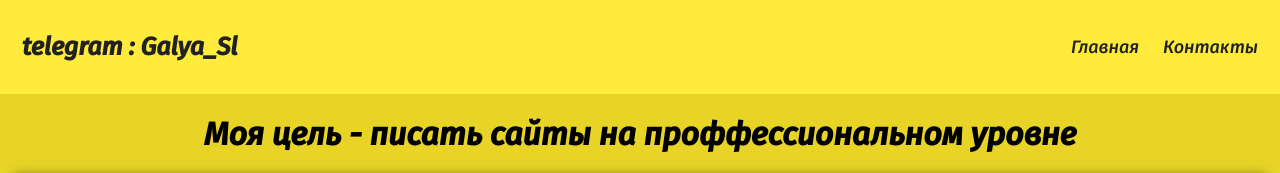
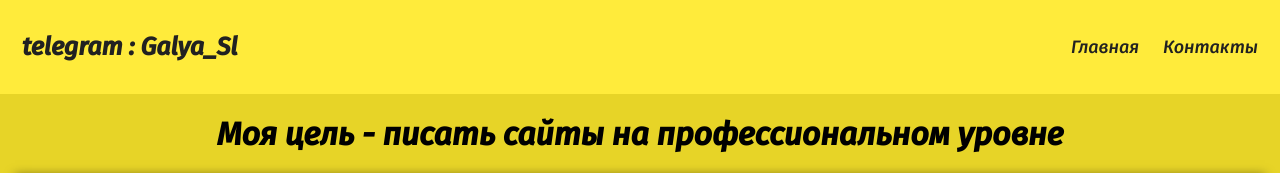
Before and after one commit to galya-cmd/Resume, a plain HTML site: page index.html in a window 1280 px wide. Shown: the top 173 px of the page. Drawn offline with Linux system fonts and the light colour scheme; files whose address does not match are found by name.

Commit message:
Update index.html

```diff
--- a/index.html
+++ b/index.html
@@ -26,7 +26,7 @@
     </header>
 
     <div class="main">
-        <h1>Моя цель - писать сайты на проффессиональном уровне</h1>
+        <h1>Моя цель - писать сайты на профессиональном уровне</h1>
         <section class="contacts">
             <div class="contacts__photo">
                 <img src="assets/img/photo.jpg" alt="photo" />
```
